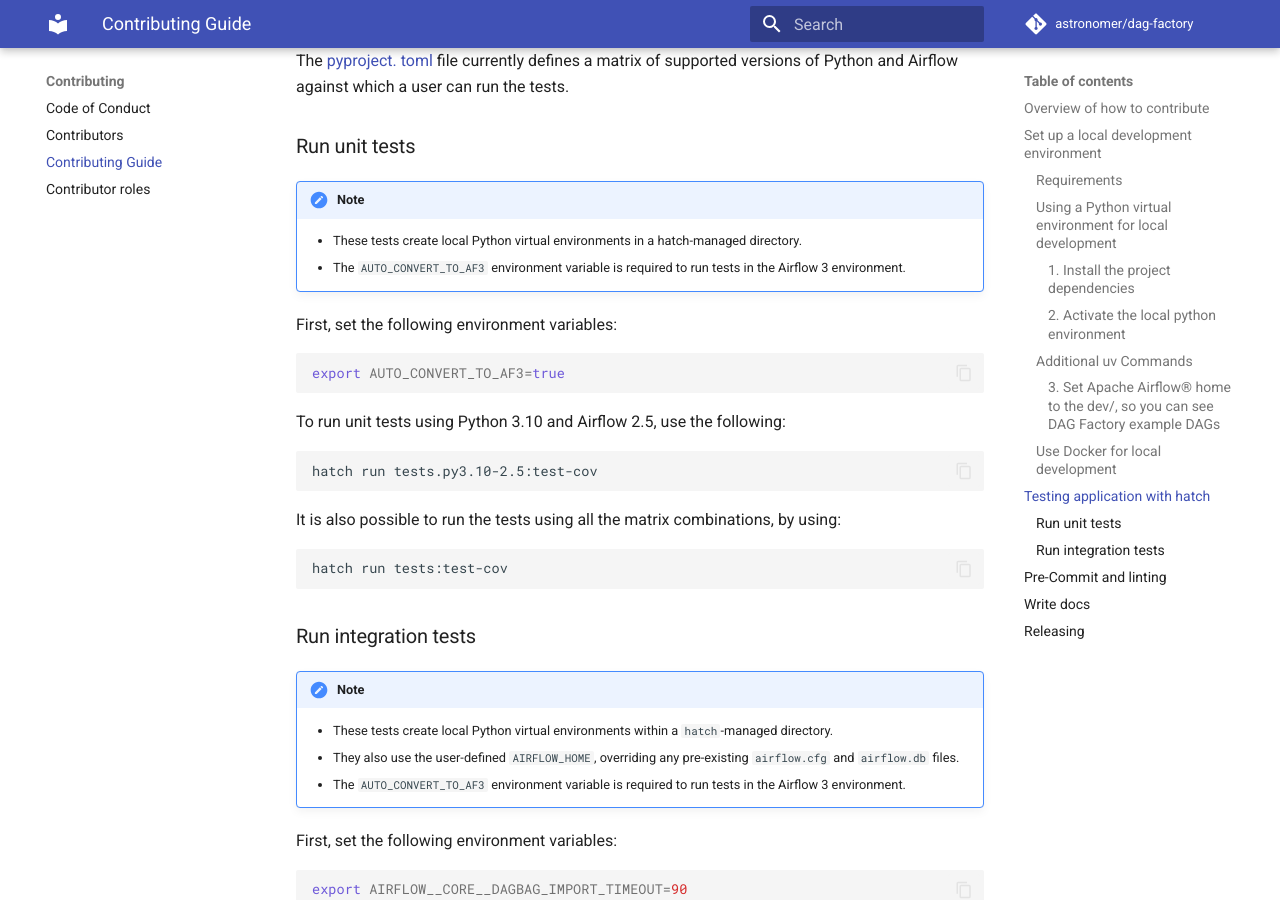
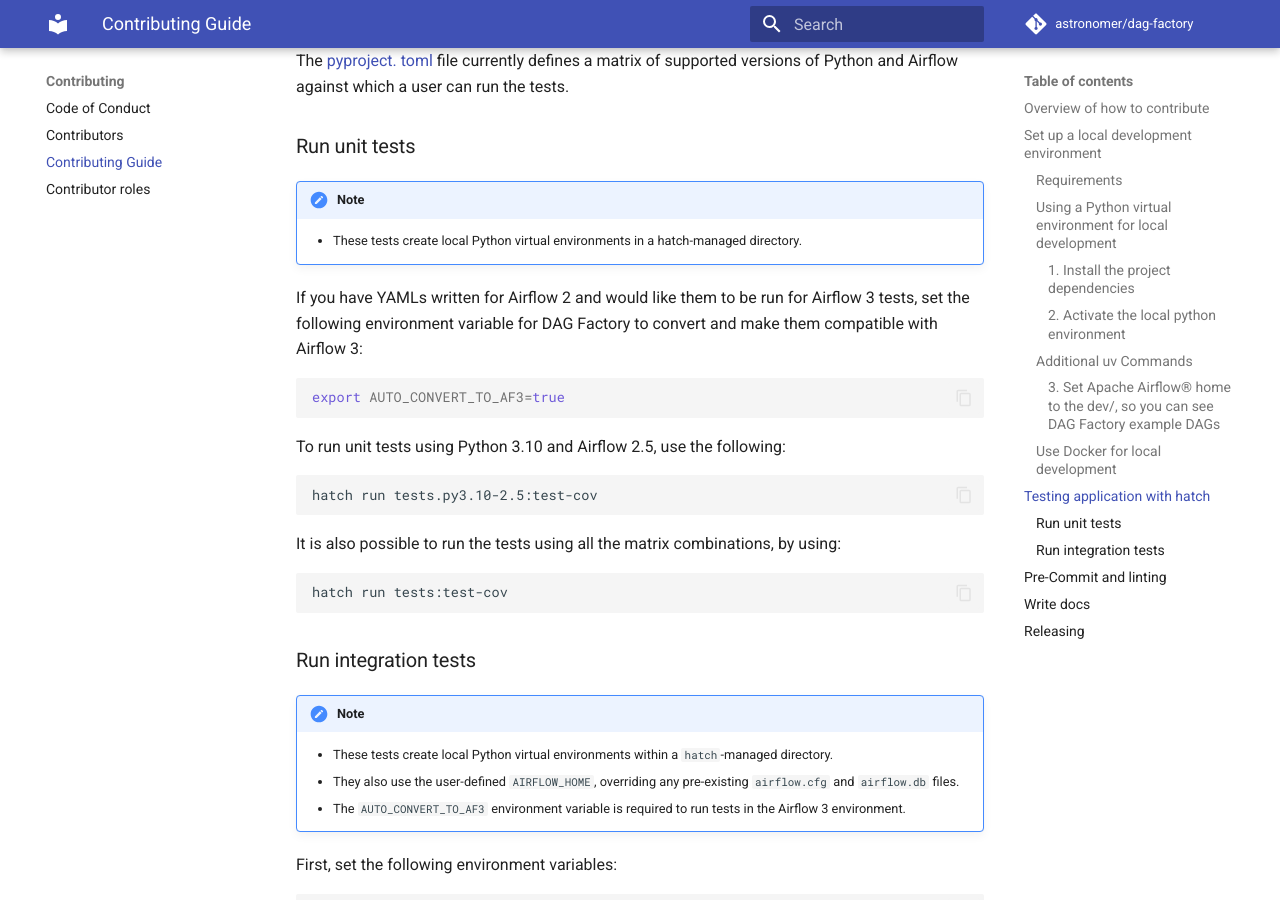
Before and after one commit to astronomer/dag-factory, an MkDocs documentation site: the page built from docs/contributing/howto.md, in a window 1280 px wide and 900 px high, scrolled down 3393 px. Built offline with MkDocs 1.6.1 and Material for MkDocs 9.7.7, drawn with Linux system fonts in a browser that asks for light colours; comment, search, counter and statistics services are not loaded; the version menu is left out.

Commit message:
Update docs/contributing/howto.md
Co-authored-by: Pankaj Koti <pankajkoti699@gmail.com>

````diff
--- a/docs/contributing/howto.md
+++ b/docs/contributing/howto.md
@@ -143,9 +143,8 @@ The [pyproject. toml](https://github.com/astronomer/dag-factory/blob/main/pyproj
 
 !!! note
     - These tests create local Python virtual environments in a hatch-managed directory.
-    - The `AUTO_CONVERT_TO_AF3` environment variable is required to run tests in the Airflow 3 environment.
 
-First, set the following environment variables:
+If you have YAMLs written for Airflow 2 and would like them to be run for Airflow 3 tests, set the following environment variable for DAG Factory to convert and make them compatible with Airflow 3:
 
 ```bash
 export AUTO_CONVERT_TO_AF3=true
````
